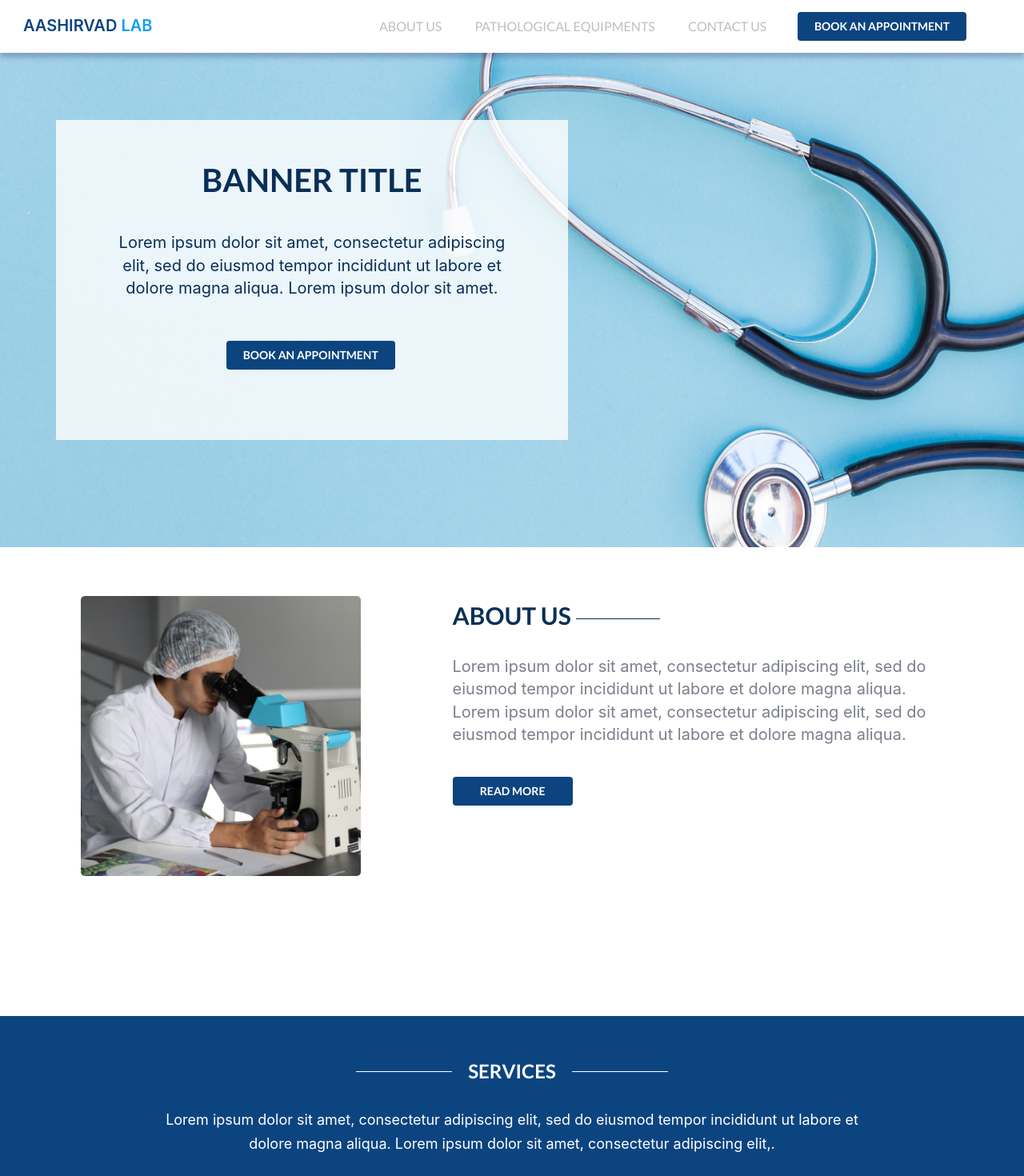
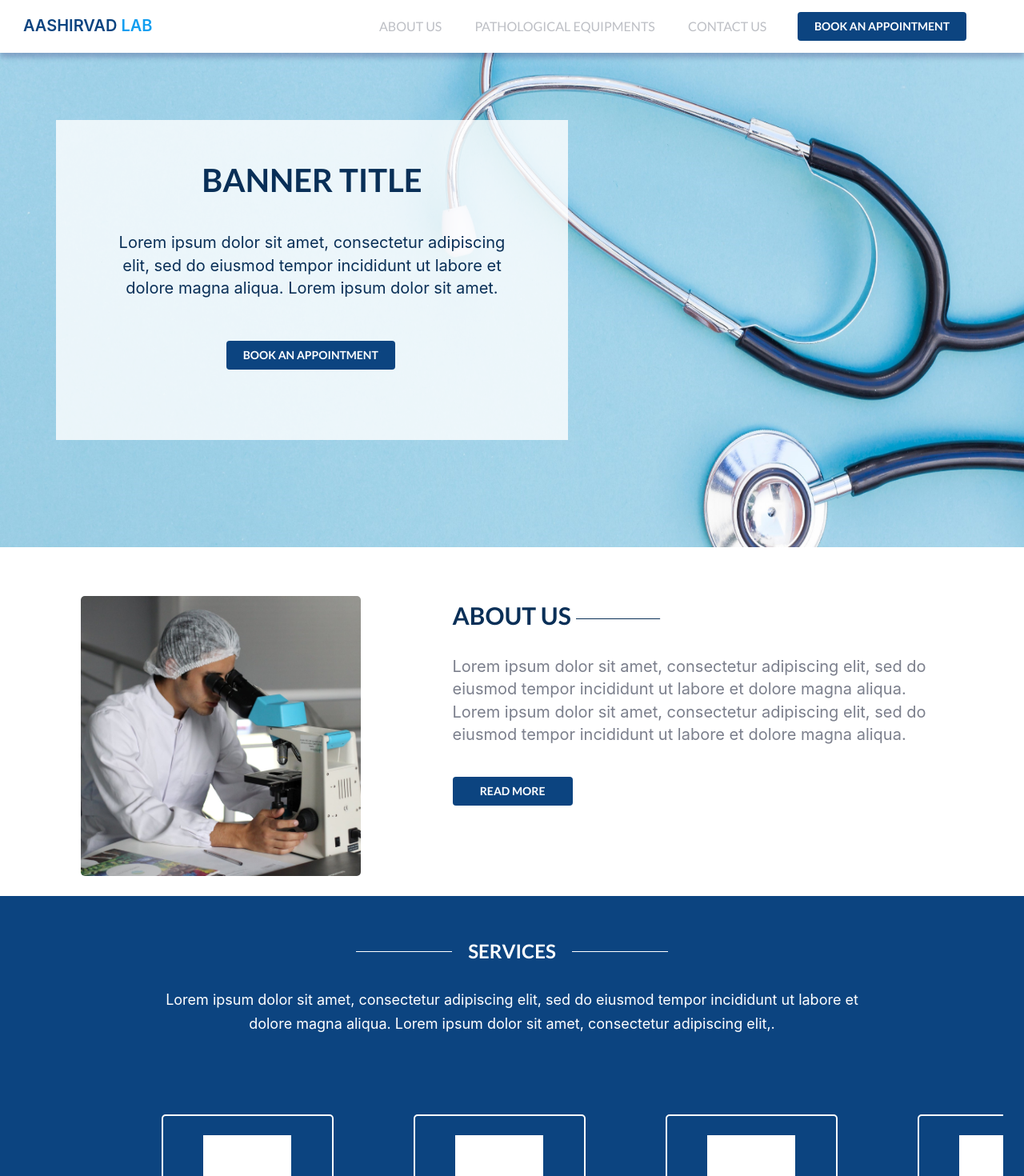
Before and after one commit to RohitGeddam-tech/New-Aashirwad, a React (Create React App) app: page / in a window 1280 px wide. Shown: the top 1470 px of the page at 80% size. Built offline with nearby package versions, Linux system fonts and the light colour scheme.

Commit message:
new commit

```diff
--- a/src/Components/CSS/AboutUs.css
+++ b/src/Components/CSS/AboutUs.css
@@ -2,7 +2,7 @@
 
   .firstus{
     width: 85%;
-    height: 550px;
+    height: 70%;
     display: flex;
     align-items: flex-start;
     justify-content: space-between;
```
